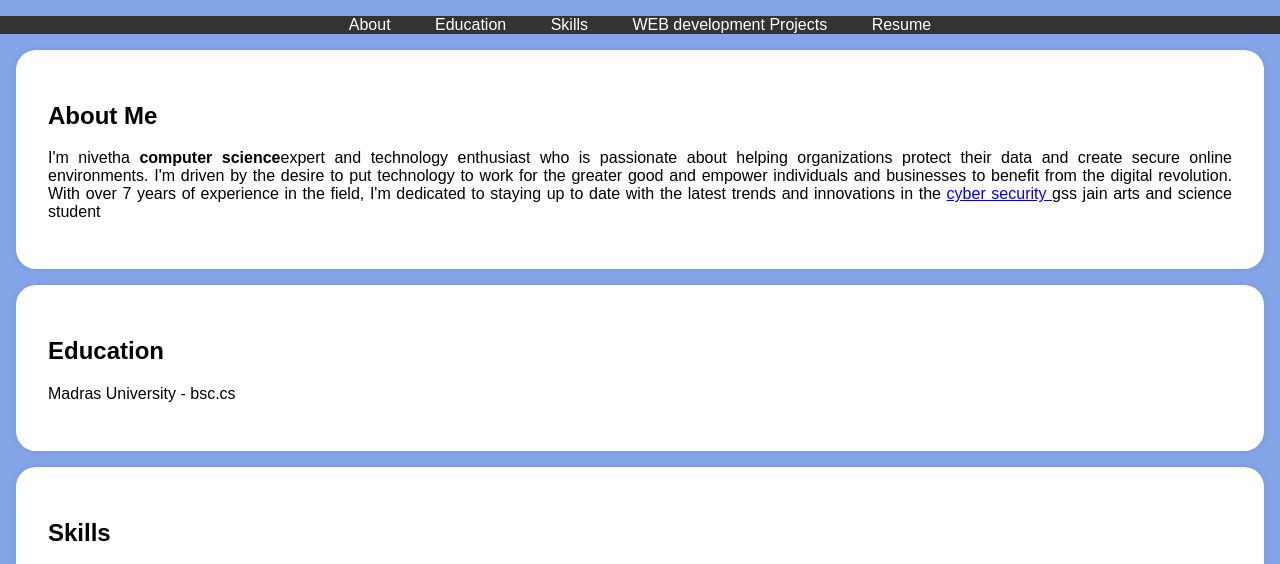
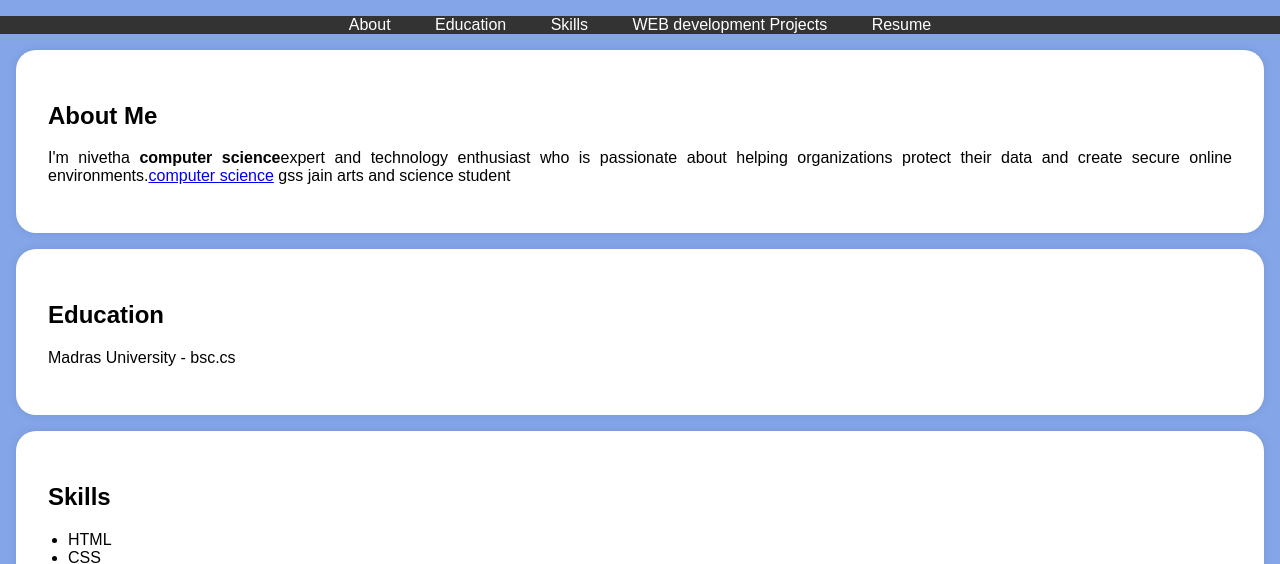
Before and after one commit to Nivetha975970/Nivi, a plain HTML site: page index (3).html in a window 1280 px wide. Shown: the part 197-761 px from the top of the page. Drawn offline with Linux system fonts and the light colour scheme.

Commit message:
index.html(4)

```diff
--- a/index (3).html
+++ b/index (3).html
@@ -115,7 +115,7 @@
     <section id="about">
         <div class="section-content">
             <h2>About Me</h2>
-            <p>I'm nivetha <b>computer science</b>expert and technology enthusiast who is passionate about helping organizations protect their data and create secure online environments. I'm driven by the desire to put technology to work for the greater good and empower individuals and businesses to benefit from the digital revolution. With over 7 years of experience in the field, I'm dedicated to staying up to date with the latest trends and innovations in the <a href="https://techtrainer20.github.io/git_con2/" traget="_target">cyber security </a> gss jain arts and science student</p>
+            <p>I'm nivetha <b>computer science</b>expert and technology enthusiast who is passionate about helping organizations protect their data and create secure online environments.<a href="https://techtrainer20.github.io/git_con2/" traget="_target">computer science</a> gss jain arts and science student</p>
         </div>
     </section>
 
```
